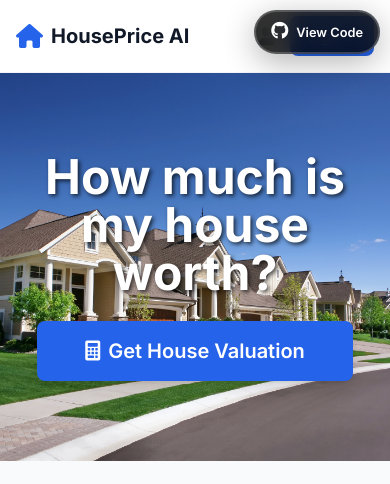
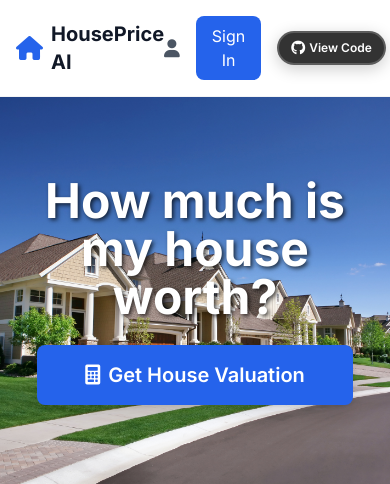
Before and after one commit to mrsanketpatil19/property-price-prediction, a FastAPI app: page / in a window 390 px wide. Shown: the top 484 px of the page. Run offline with FastAPI, Linux system fonts and the light colour scheme; some libraries are stand-ins or nearby versions.

Commit message:
Fix GitHub button positioning - move to navigation bar to prevent overlap

```diff
--- a/templates/home.html
+++ b/templates/home.html
@@ -48,52 +48,49 @@
 
         /* GitHub Link */
         .github-link {
-            position: fixed;
-            top: 20px;
-            right: 20px;
-            z-index: 1000;
             background: rgba(0, 0, 0, 0.8);
             color: white;
-            padding: 12px 20px;
+            padding: 8px 16px;
             border-radius: 50px;
             text-decoration: none;
             font-weight: 600;
-            font-size: 0.9rem;
+            font-size: 0.85rem;
             transition: all 0.3s ease;
             backdrop-filter: blur(10px);
             border: 2px solid rgba(255, 255, 255, 0.2);
-            box-shadow: 0 8px 32px rgba(0, 0, 0, 0.3);
+            box-shadow: 0 4px 16px rgba(0, 0, 0, 0.2);
+            display: flex;
+            align-items: center;
+            white-space: nowrap;
         }
 
         .github-link:hover {
             background: rgba(0, 0, 0, 0.9);
             color: white;
-            transform: translateY(-2px);
-            box-shadow: 0 12px 40px rgba(0, 0, 0, 0.4);
+            transform: translateY(-1px);
+            box-shadow: 0 6px 20px rgba(0, 0, 0, 0.3);
             text-decoration: none;
         }
 
         .github-link i {
-            margin-right: 8px;
-            font-size: 1.1rem;
+            margin-right: 6px;
+            font-size: 1rem;
         }
 
         @media (max-width: 768px) {
             .github-link {
-                top: 10px;
-                right: 10px;
-                padding: 10px 15px;
-                font-size: 0.8rem;
+                padding: 6px 12px;
+                font-size: 0.75rem;
+            }
+
+            .github-link i {
+                margin-right: 4px;
+                font-size: 0.9rem;
             }
         }
     </style>
 </head>
 <body class="font-inter bg-white">
-    <!-- GitHub Link -->
-    <a href="https://github.com/mrsanketpatil19/House_Price_Prediction" target="_blank" class="github-link">
-        <i class="fab fa-github"></i>View Code
-    </a>
-
     <!-- Navigation -->
     <nav class="bg-white shadow-sm border-b border-gray-100">
         <div class="max-w-7xl mx-auto px-4 sm:px-6 lg:px-8">
@@ -115,6 +112,9 @@
                     <button class="bg-blue-600 text-white px-4 py-2 rounded-lg hover:bg-blue-700 transition-colors duration-300">
                         Sign In
                     </button>
+                    <a href="https://github.com/mrsanketpatil19/House_Price_Prediction" target="_blank" class="github-link">
+                        <i class="fab fa-github"></i>View Code
+                    </a>
                 </div>
             </div>
         </div>
```
Also changed, not shown: templates/about.html (+20 -20 lines), templates/analytics.html (+20 -20 lines), templates/index.html (+19 -13 lines), templates/predict.html (+20 -20 lines).
